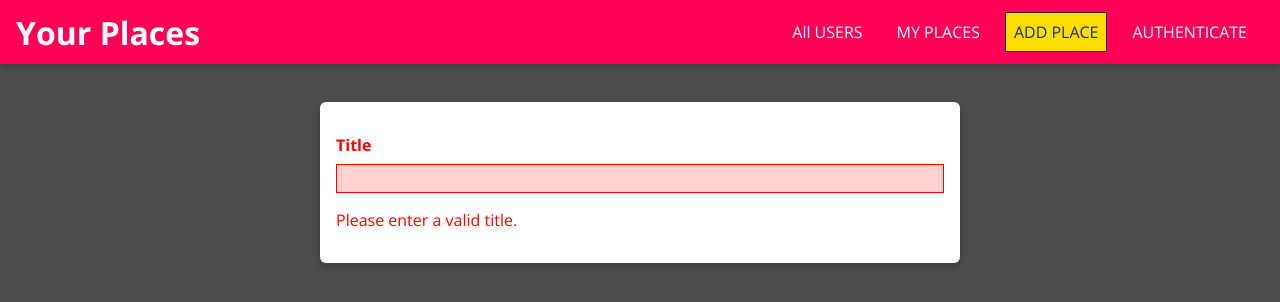
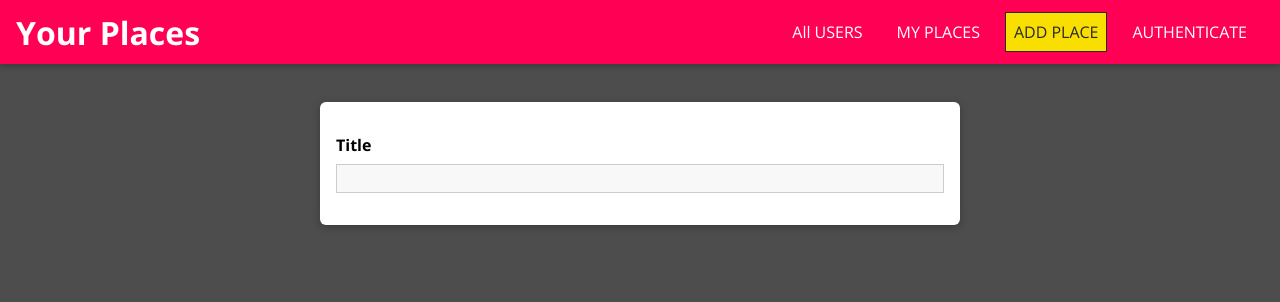
Before and after one commit to grnganon/PeopleAndPlaces, a React (Create React App) app: page /places/new in a window 1280 px wide. Shown: the top 302 px of the page. Built offline with nearby package versions, Linux system fonts and the light colour scheme.

Commit message:
basic input validation on the new place component/ Input component. Added blur handler to check if dirty before saying is not valid

```diff
--- a/src/places/pages/NewPlace/NewPlace.js
+++ b/src/places/pages/NewPlace/NewPlace.js
@@ -2,6 +2,8 @@
 
 import './NewPlace.css';
 import Input from '../../../shared/components/FormElements/Input/Input';
+import {} from '../../../shared/util/validators';
+import { VALIDATOR_REQUIRE } from '../../../shared/util/validators';
 
 const NewPlace = () => {
   return (
@@ -10,7 +12,7 @@
         element="input"
         type="text"
         label="Title"
-        validators={[]}
+        validators={[VALIDATOR_REQUIRE()]}
         errorText={`Please enter a valid title.`}
       />
     </form>
--- a/src/shared/components/FormElements/Input/Input.js
+++ b/src/shared/components/FormElements/Input/Input.js
@@ -1,6 +1,7 @@
 import React, { useReducer } from 'react';
 
 import './Input.css';
+import { validate } from '../../../util/validators';
 
 const inputReducer = (state, action) => {
   switch (action.type) {
@@ -8,7 +9,13 @@
       return {
         ...state,
         value: action.val,
-        isValid: true
+        isValid: validate(action.val, action.validators)
+      };
+    case 'TOUCH':
+      return {
+        // Making isTouched just to not throw error validation if user hasn't typed anything yet
+        ...state,
+        isTouched: true
       };
     default:
       return state;
@@ -17,11 +24,20 @@
 const Input = props => {
   const [inputState, dispatch] = useReducer(inputReducer, {
     value: '',
-    isValid: false
+    isValid: false,
+    isTouched: false
   });
   const changeHandler = event => {
     // store and validate input as user types - dispatch to reducer state object to reset state
-    dispatch({ type: 'CHANGE', val: event.target.value });
+    dispatch({
+      type: 'CHANGE',
+      val: event.target.value,
+      validators: props.validators
+    });
+  };
+
+  const touchHandler = () => {
+    dispatch({ type: 'TOUCH' });
   };
 
   const element =
@@ -32,6 +48,7 @@
         placeholder={props.placeholder}
         onChange={changeHandler}
         value={inputState.value}
+        onBlur={touchHandler}
       />
     ) : (
       <textarea
@@ -39,17 +56,19 @@
         rows={props.rows || 3}
         onChange={changeHandler}
         value={inputState.value}
+        onBlur={touchHandler}
       />
     );
 
   return (
     <div
       className={`form-control ${!inputState.isValid &&
+        inputState.isTouched &&
         'form-control--invalid'}`}
     >
       <label htmlFor={props.id}>{props.label}</label>
       {element}
-      {!inputState.isValid && <p>{props.errorText}</p>}
+      {!inputState.isValid && inputState.isTouched && <p>{props.errorText}</p>}
     </div>
   );
 };
--- /dev/null
+++ b/src/shared/util/validators.js
@@ -0,0 +1,46 @@
+const VALIDATOR_TYPE_REQUIRE = 'REQUIRE';
+const VALIDATOR_TYPE_MINLENGTH = 'MINLENGTH';
+const VALIDATOR_TYPE_MAXLENGTH = 'MAXLENGTH';
+const VALIDATOR_TYPE_MIN = 'MIN';
+const VALIDATOR_TYPE_MAX = 'MAX';
+const VALIDATOR_TYPE_EMAIL = 'EMAIL';
+const VALIDATOR_TYPE_FILE = 'FILE';
+
+export const VALIDATOR_REQUIRE = () => ({ type: VALIDATOR_TYPE_REQUIRE });
+export const VALIDATOR_FILE = () => ({ type: VALIDATOR_TYPE_FILE });
+export const VALIDATOR_MINLENGTH = val => ({
+  type: VALIDATOR_TYPE_MINLENGTH,
+  val: val
+});
+export const VALIDATOR_MAXLENGTH = val => ({
+  type: VALIDATOR_TYPE_MAXLENGTH,
+  val: val
+});
+export const VALIDATOR_MIN = val => ({ type: VALIDATOR_TYPE_MIN, val: val });
+export const VALIDATOR_MAX = val => ({ type: VALIDATOR_TYPE_MAX, val: val });
+export const VALIDATOR_EMAIL = () => ({ type: VALIDATOR_TYPE_EMAIL });
+
+export const validate = (value, validators) => {
+  let isValid = true;
+  for (const validator of validators) {
+    if (validator.type === VALIDATOR_TYPE_REQUIRE) {
+      isValid = isValid && value.trim().length > 0;
+    }
+    if (validator.type === VALIDATOR_TYPE_MINLENGTH) {
+      isValid = isValid && value.trim().length >= validator.val;
+    }
+    if (validator.type === VALIDATOR_TYPE_MAXLENGTH) {
+      isValid = isValid && value.trim().length <= validator.val;
+    }
+    if (validator.type === VALIDATOR_TYPE_MIN) {
+      isValid = isValid && +value >= validator.val;
+    }
+    if (validator.type === VALIDATOR_TYPE_MAX) {
+      isValid = isValid && +value <= validator.val;
+    }
+    if (validator.type === VALIDATOR_TYPE_EMAIL) {
+      isValid = isValid && /^\S+@\S+\.\S+$/.test(value);
+    }
+  }
+  return isValid;
+};
```
